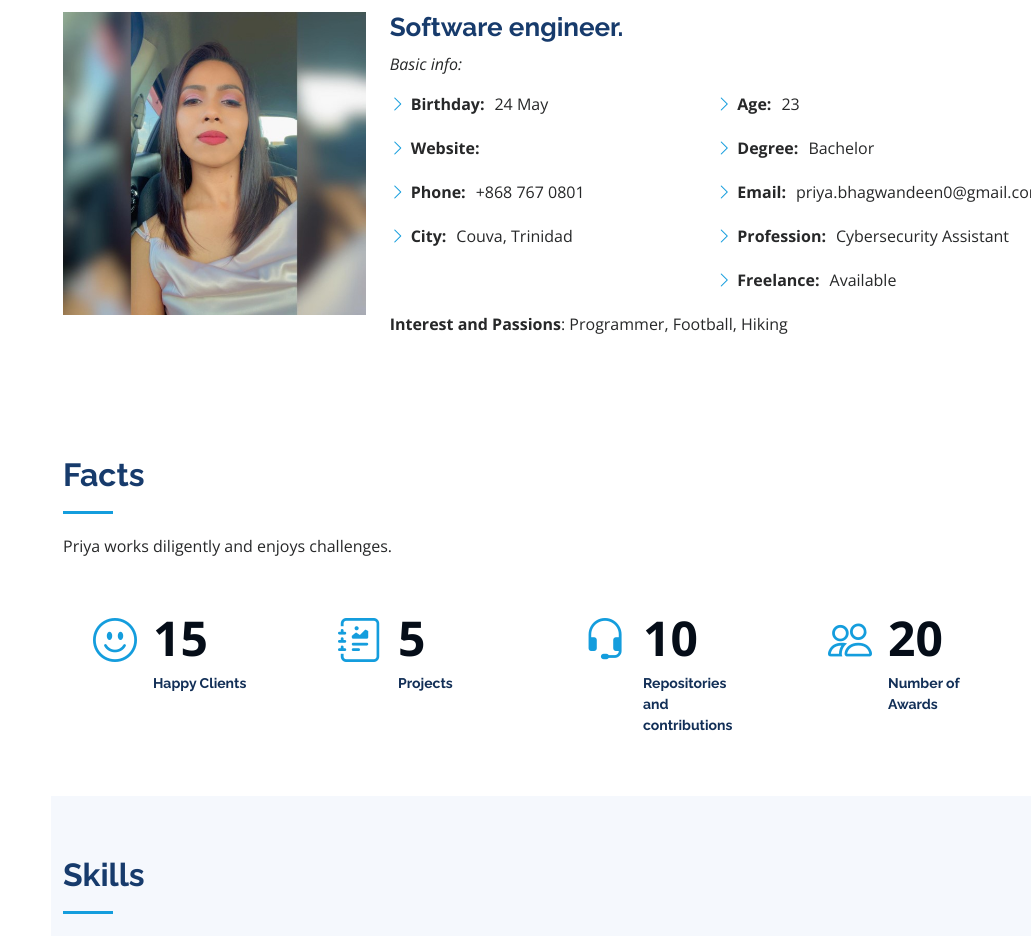
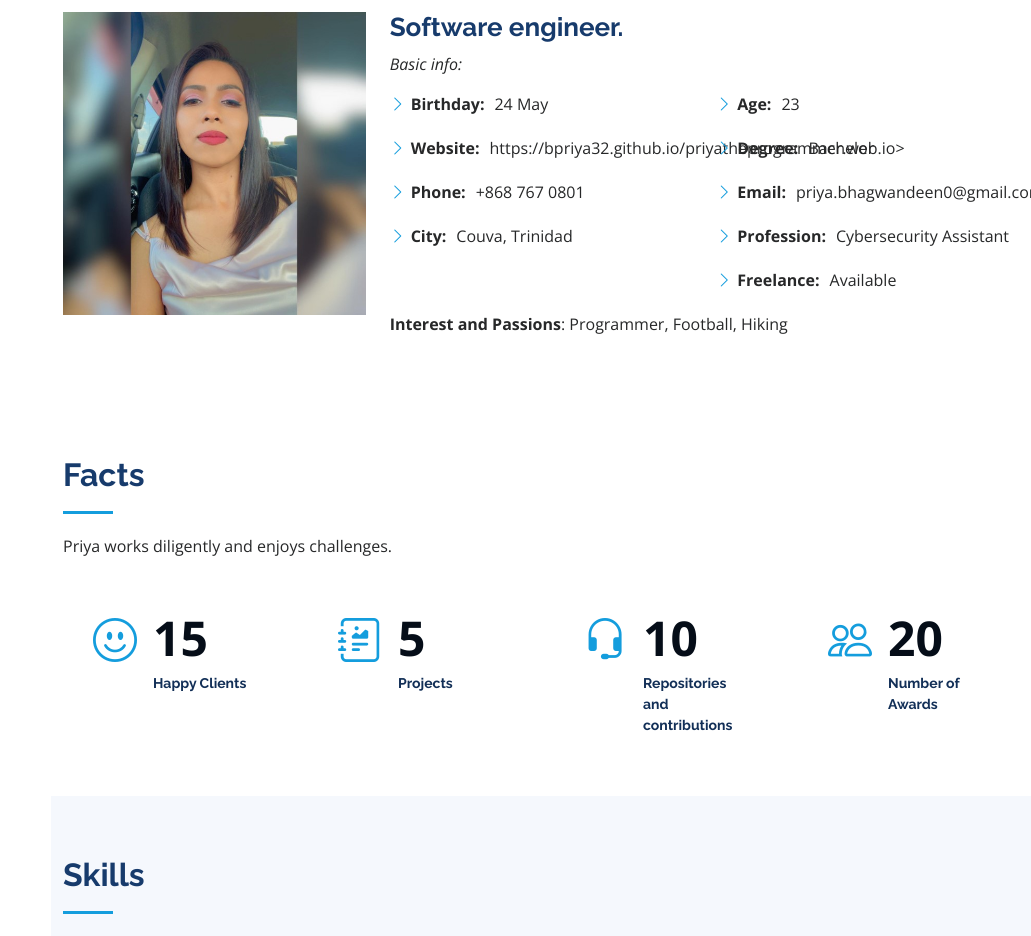
Before and after one commit to bpriya32/priyatheprogrammer.web.io, a plain HTML site: page index.html in a window 1280 px wide. Shown: the part 1620-2556 px from the top of the page, without its empty margins (249-1280 px from the left). Drawn offline with nearby package versions, Linux system fonts and the light colour scheme.

Commit message:
Update index.html

```diff
--- a/index.html
+++ b/index.html
@@ -141,7 +141,7 @@
               <div class="col-lg-6">
                 <ul>
                   <li><i class="bi bi-chevron-right"></i> <strong>Birthday:</strong> <span>24 May</span></li>
-                  <li><i class="bi bi-chevron-right"></i> <strong>Website:</strong> <span><www class="https://bpriya32.github.io/priyatheprogrammer.web.io/"></www></span></li>
+                  <li><i class="bi bi-chevron-right"></i> <strong>Website:</strong> <span> https://bpriya32.github.io/priyatheprogrammer.web.io></span></li>
                   <li><i class="bi bi-chevron-right"></i> <strong>Phone:</strong> <span>+868 767 0801</span></li>
                   <li><i class="bi bi-chevron-right"></i> <strong>City:</strong> <span>Couva, Trinidad</span></li>
                 </ul>
```
